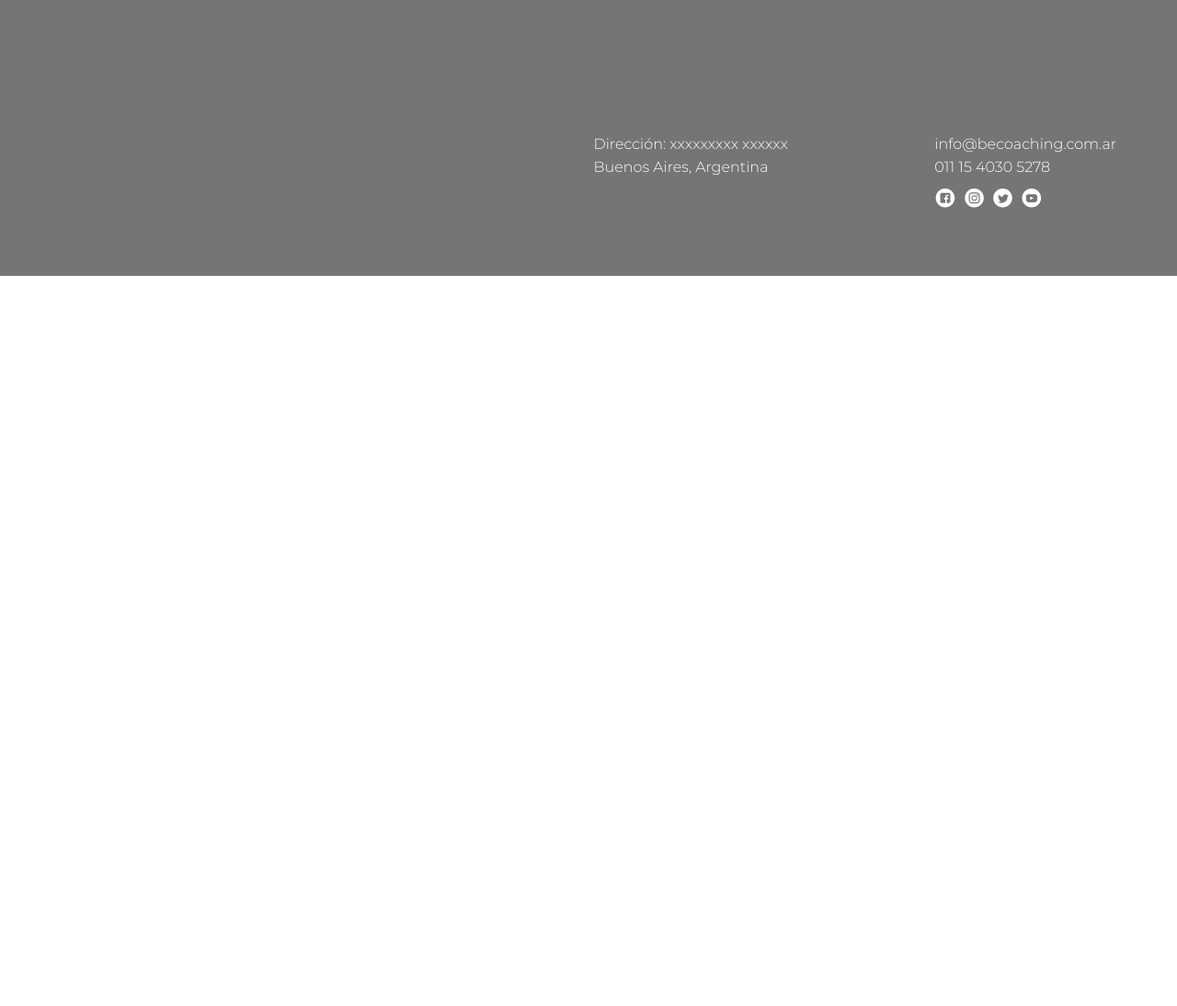
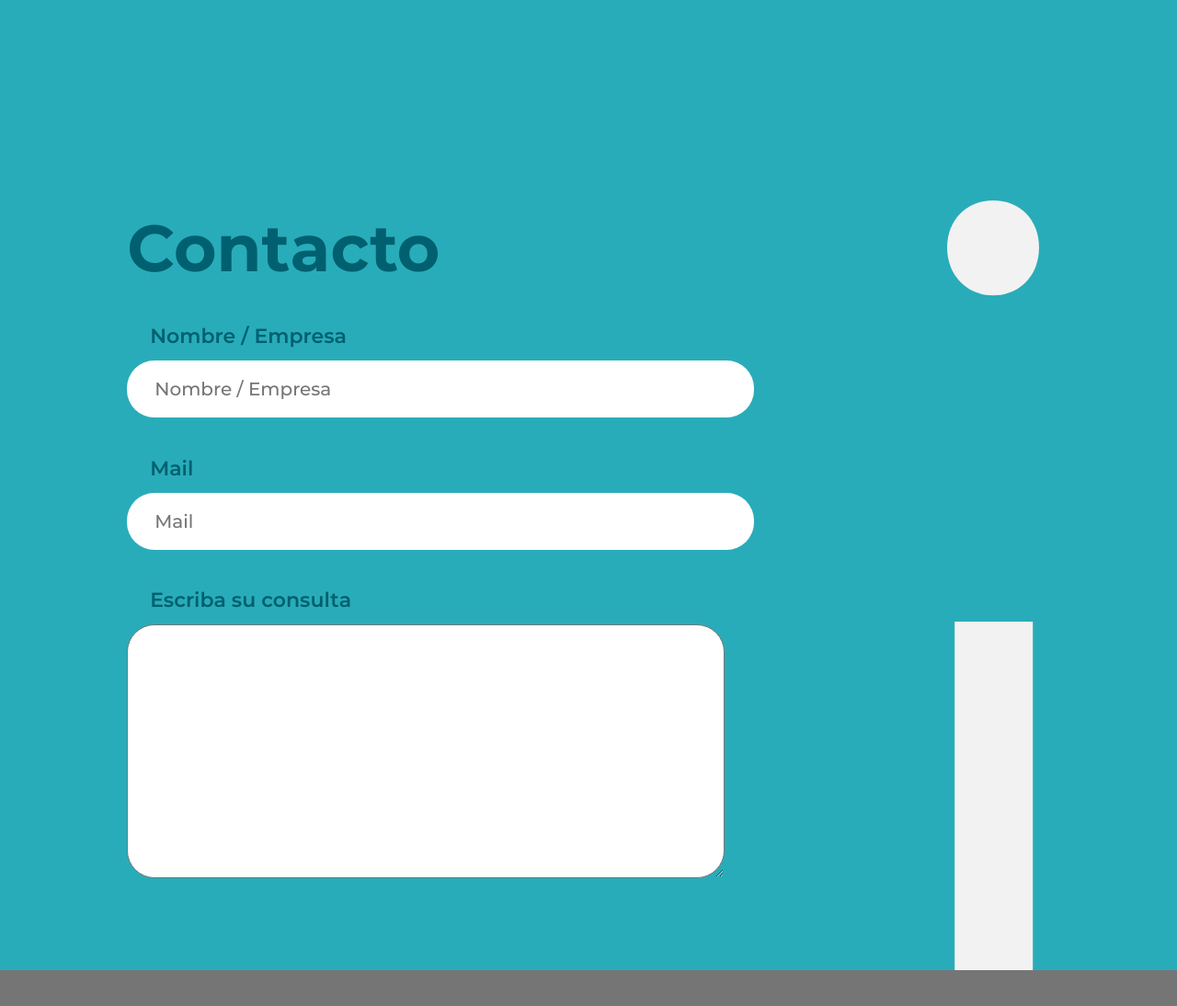
Before and after one commit to kale1d/be-coaching-web, a website: page src/index.html in a window 1280 px wide. Shown: the part 3268-4362 px from the top of the page at 92% size. Before the commit the page ends 3568 px from the top, so only its background shows below. Drawn offline with nearby package versions, Linux system fonts and the light colour scheme.

Commit message:
fixes on contact styl

```diff
--- a/src/index.html
+++ b/src/index.html
@@ -149,6 +149,43 @@
     </div>
   </section>
 
+  <section class="info--section">
+    <div class="wrapper">
+      <div class="info--wrapper">
+        <h2 class="info--title">Contacto</h2>
+        <form class="contact--form">
+          <div class="input--wrapper">
+            <label for="nombre">Nombre / Empresa</label>
+            <input name="nombre" placeholder="Nombre / Empresa"/>
+          </div>
+          <div class="input--wrapper">
+            <label for="mail">Mail</label>
+            <input name="mail" placeholder="Mail"/>
+          </div>
+          <div class="input--wrapper">
+            <label for="consulta">Escriba su consulta</label>
+            <textarea name="consulta" placeholder="Consulta">
+            </textarea>
+          </div>
+        </form>
+      <div class="bg--img">
+        <svg version="1.1" id="Capa_1" xmlns="http://www.w3.org/2000/svg" xmlns:xlink="http://www.w3.org/1999/xlink" x="0px"
+          y="0px" viewBox="0 0 95.3 797.6" enable-background="new 0 0 95.3 797.6" xml:space="preserve">
+          <title>Recurso 1</title>
+          <g id="Capa_2">
+            <g id="HOME_2">
+              <g id="GRÁFICO_I">
+                <path fill="#F2F2F2" d="M95.3,48.9c0,28.5-19.8,49.5-47.7,49.5C20.4,98.4,0,77.4,0,48.9C0,19.8,20.4,0,47.7,0
+               C75.5,0,95.3,19.8,95.3,48.9z" />
+                <path fill="#F2F2F2" d="M88.8,436.4v361.2h-81V436.4H88.8z" />
+              </g>
+            </g>
+          </g>
+        </svg>
+      </div>
+    </div>
+  </section>
+
   <footer class="footer">
     <div class="wrapper">
       <ul class="footer--list">
--- a/src/scss/style.scss
+++ b/src/scss/style.scss
@@ -217,6 +217,46 @@ $colorDarkGrey: #757575;
       right: 150px;
     }
   }
+
+  .contact--form {
+	  height: 600px;
+	  width: 650px;
+	  display: flex;
+	  flex-direction: column;
+	  justify-content: space-between;
+	  margin-top: 50px;
+
+
+	  .input--wrapper {
+		  display: flex;
+		  flex-direction: column;
+
+		  label {
+			  font-family: $font-semibold;
+			  color: $colorDarkAqua;
+			  font-size: 22px;
+			  margin: 0 0 15px 25px;
+		  }
+	  }
+
+	  input {
+		  width: 100%;
+		  height: 60px;
+		  border: 0;
+		  padding-left: 30px;
+	  }
+
+	  textarea {
+		  height: 270px;
+	  }
+
+	  input, textarea {
+		font-family: $font-medium;
+		font-size: 20px;
+		border-radius: 30px;
+		color: $colorDarkGrey;
+	  }
+  }
 }
 
 .img--section{
```
Also changed, not shown: src/css/style.css, 1 other file.
